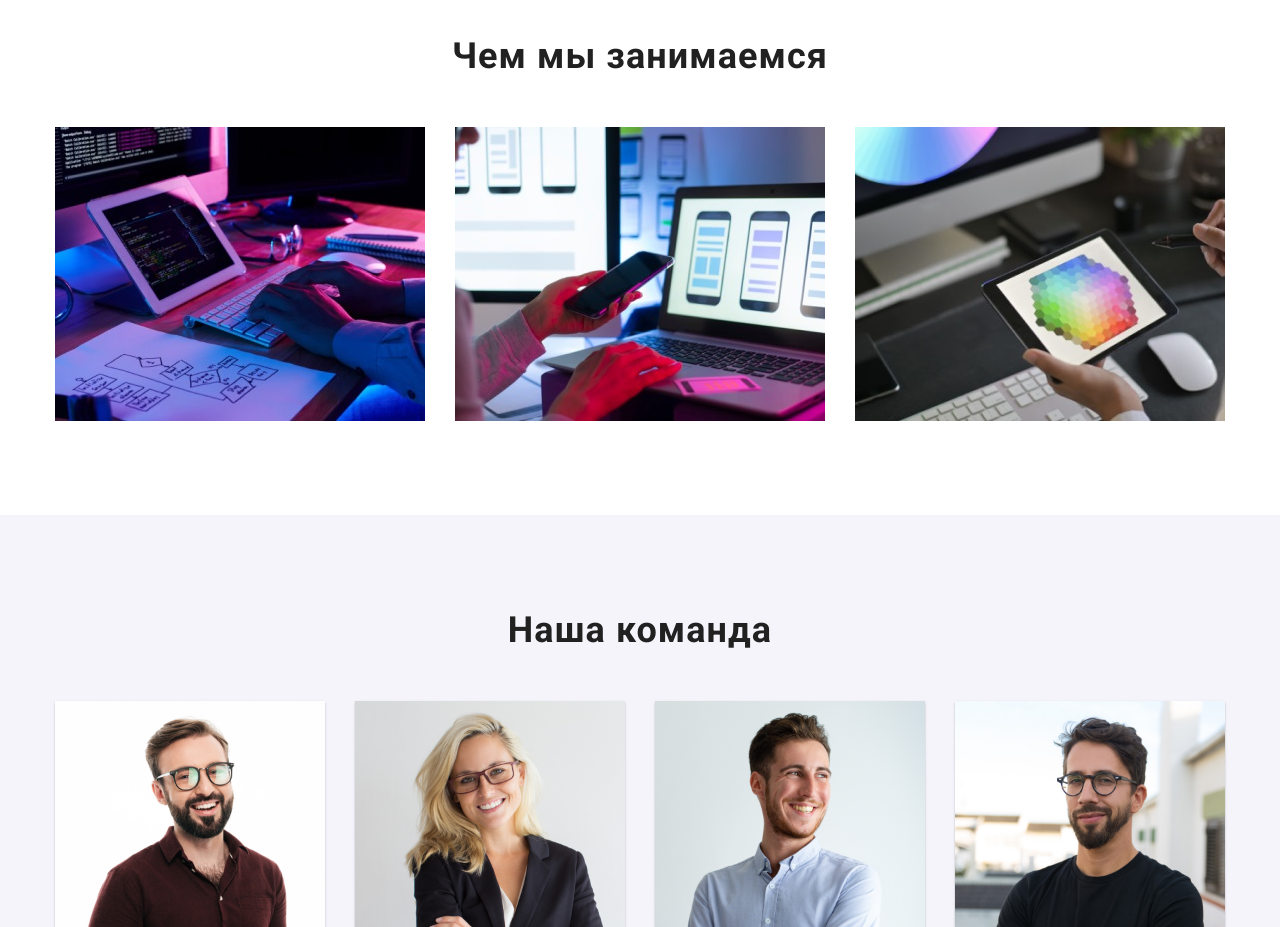
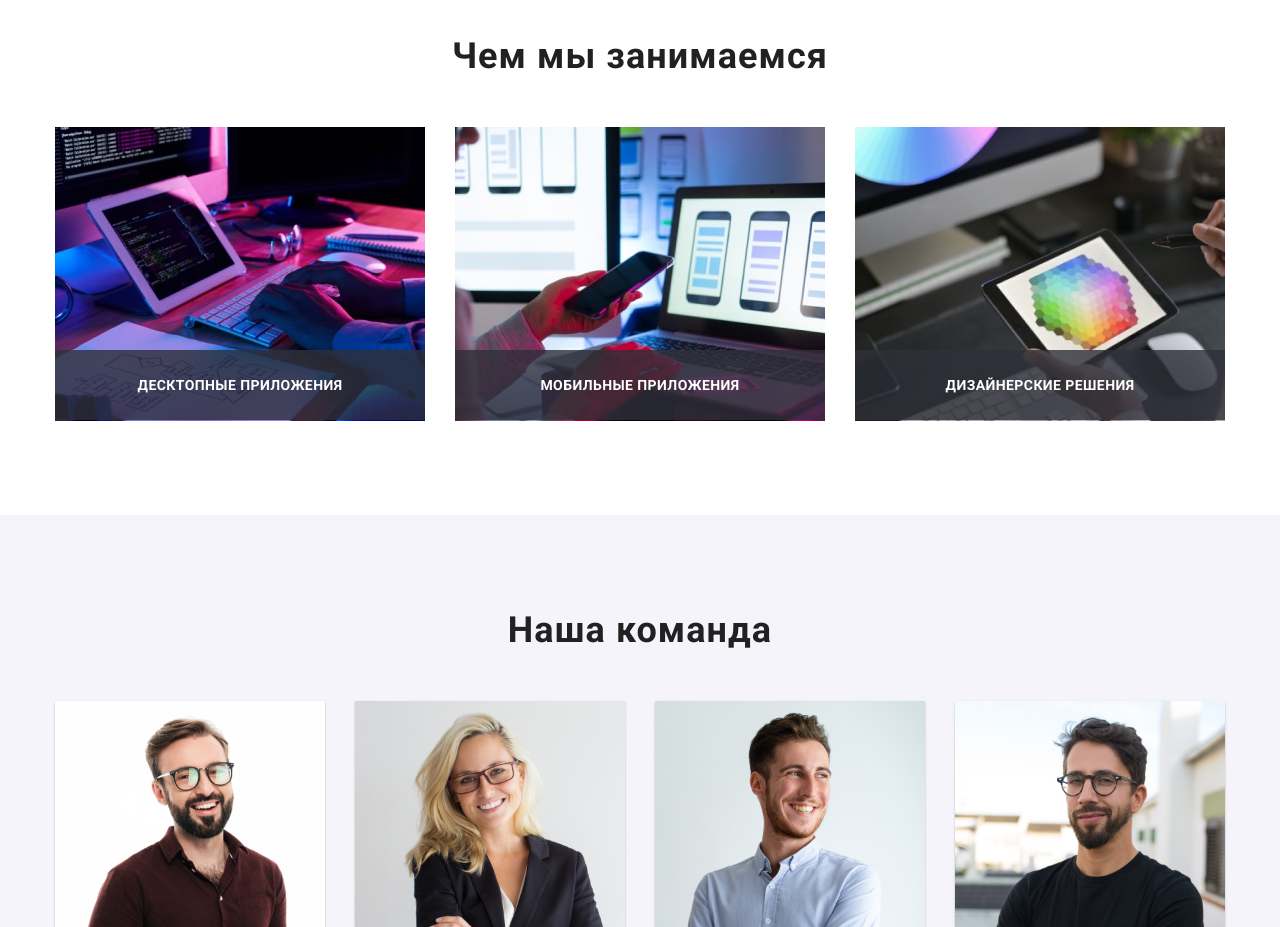
Before and after one commit to olavrynovych/goit-markup-hw-05, a plain HTML site: page index.html in a window 1280 px wide. Shown: the part 1100-2027 px from the top of the page. Drawn offline with nearby package versions, Linux system fonts and the light colour scheme.

Commit message:
fix index css

```diff
--- a/index.html
+++ b/index.html
@@ -102,9 +102,24 @@
            <div class="container">
                 <h2 class="waht-we-do-header">Чем мы занимаемся</h2>
                 <ul class="list what-we-do-container">
-                    <li class="what-we-do-item-img"><img src="./images/what-we-do-1.jpg" alt="Алгоритмы" width="370" height="294"></li>
-                    <li class="what-we-do-item-img"><img src="./images/what-we-do-2.jpg" alt="Мобильные платформы" width="370" height="294"></li>
-                    <li class="what-we-do-item-img"><img src="./images/what-we-do-3.jpg" alt="Дизайн" width="370" height="294"></li>
+                    <li class="what-we-do-item-img">
+                        <img src="./images/what-we-do-1.jpg" alt="Алгоритмы" width="370" height="294">
+                        <div class="what-we-do-item-about">
+                            <p>Десктопные приложения</p>
+                        </div>
+                    </li>
+                    <li class="what-we-do-item-img">
+                        <img src="./images/what-we-do-2.jpg" alt="Мобильные платформы" width="370" height="294">
+                        <div class="what-we-do-item-about">
+                            <p>Мобильные приложения</p>
+                        </div>
+                    </li>
+                    <li class="what-we-do-item-img">
+                        <img src="./images/what-we-do-3.jpg" alt="Дизайн" width="370" height="294">
+                        <div class="what-we-do-item-about">
+                            <p>Дизайнерские решения</p>
+                        </div>
+                    </li>
                 </ul>
            </div>
         </section>
```
